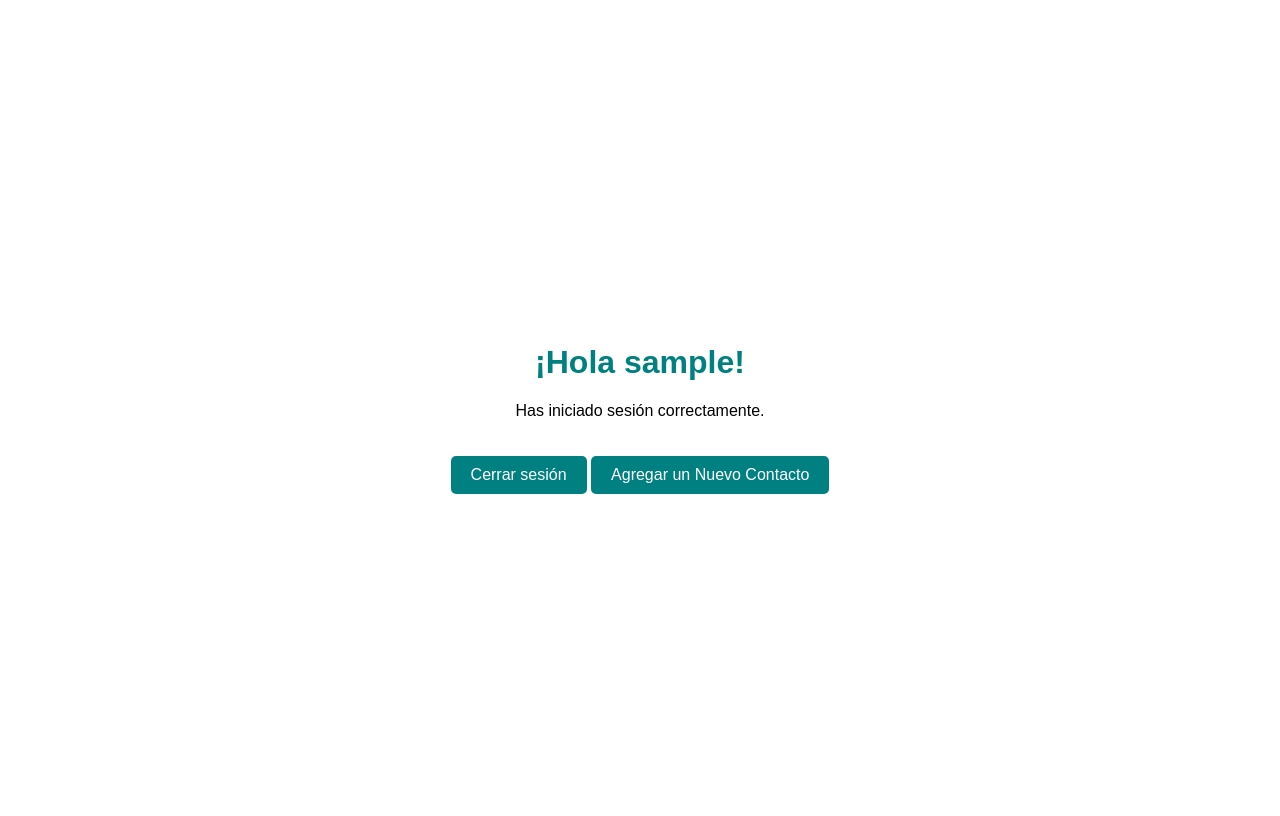
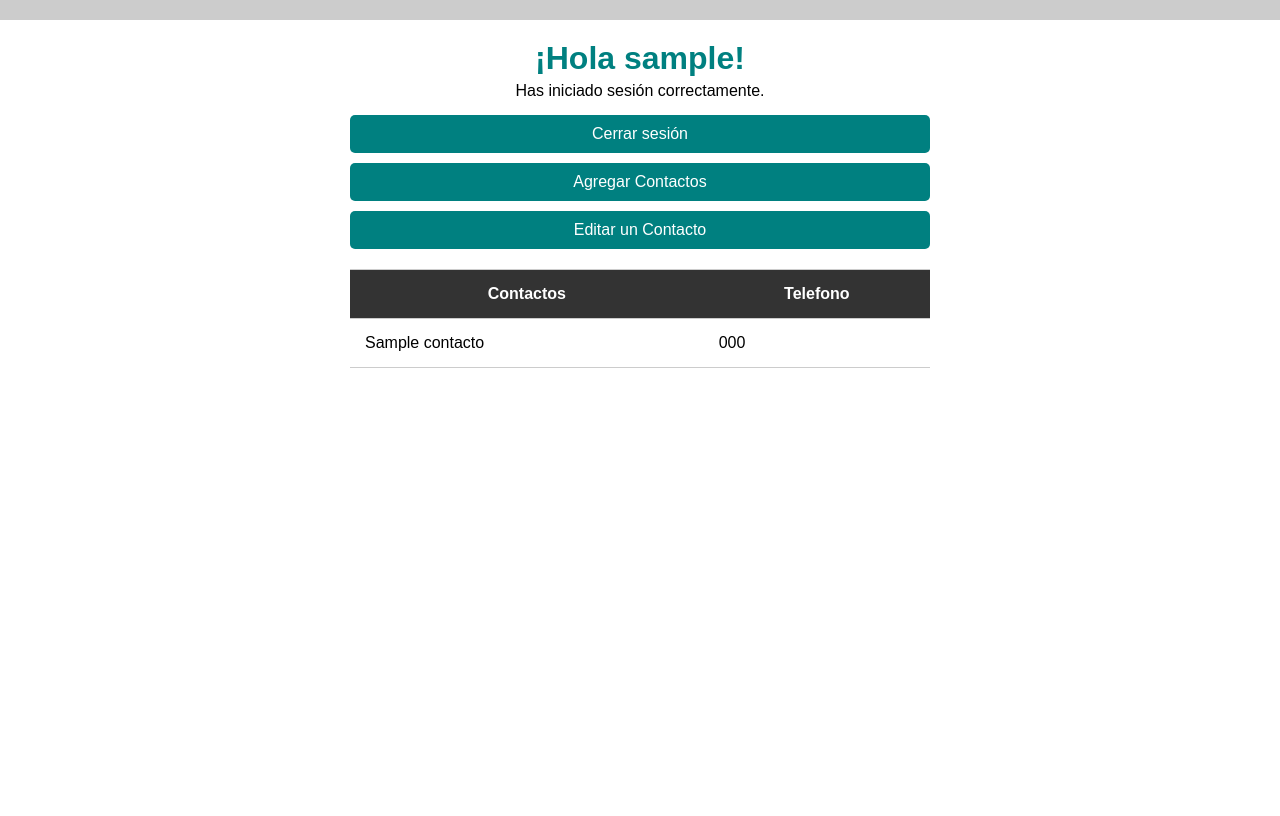
Before and after one commit to jhonn932/agenda-contacto-app, a Flask app: page /dashboard in a window 1280 px wide. After the commit the page ends 368 px from the top, so only its background shows below. Run offline with Flask 3, Linux system fonts and the light colour scheme; the visitor is signed in with stand-in values (Sample User, id 1); tables that the repository leaves empty or names only in its code hold one stand-in row (values such as "Sample post").

Commit message:
agregado de estilos a la tabla de contactos y se argrega una hoja de estilos para el dash

```diff
--- /dev/null
+++ b/static/stylesDash.css
@@ -0,0 +1,80 @@
+* {
+    margin: 0;
+    padding: 0;
+    box-sizing: border-box;
+}
+
+body {
+    font-family: sans-serif;
+}
+
+.nav {
+    width:100%;
+    padding:10px;
+    background:#ccc;
+    margin:auto;
+}
+
+.panel {
+    display:block;
+    width:100%;
+    max-width:600px;
+    border-radius: 10px;
+    text-align:center;
+    padding:10px;
+    margin:10px auto;
+}
+
+h1 {
+    color: teal;
+}
+
+p {
+    padding:5px;
+}
+
+
+a {
+    display:block;
+    margin-top: 10px;
+    padding: 10px 20px;
+    background: teal;
+    color: white;
+    border-radius: 5px;
+    text-decoration :none;
+}
+
+a:hover {
+    background: darkcyan;
+}
+
+table {
+    width:100%;
+    border-collapse:collapse;
+    margin:20px 0;
+}
+
+th, td {
+    border:1px solid #ccc;
+    padding:15px;
+    border-left: none;
+    border-right: none;
+}
+
+
+tr td {
+    text-align:left;
+}
+
+thead {
+    background-color: #333;
+    color:white;
+}
+
+tbody tr:nth-child(even) {
+    background-color: #f9f9f9;
+}
+
+tbody tr:hover {
+    background-color: #d1ecf1;
+}
--- a/templates/dashboard.html
+++ b/templates/dashboard.html
@@ -1,49 +1,37 @@
 <!DOCTYPE html>
-<html lang="es">
+<html lang="es-ES">
 <head>
     <meta charset="UTF-8">
     <title>Panel de Usuario</title>
-    <style>
-        body {
-            font-family: sans-serif;
-            display: flex;
-            justify-content: center;
-            align-items: center;
-            height: 100vh;
-        }
-
-        .panel {
-            padding: 30px;
-            border-radius: 10px;
-            text-align: center;
-        }
-
-        h1 {
-            color: teal;
-        }
-
-        a {
-            display: inline-block;
-            margin-top: 20px;
-            padding: 10px 20px;
-            background: teal;
-            color: white;
-            border-radius: 5px;
-            text-decoration :none;
-        }
-
-        a:hover {
-            background: darkcyan;
-        }
-    </style>
+    <meta name="viewport" content="width=device-width, initial-scale=1">
+    <link rel="stylesheet" href="{{ url_for('static', filename='stylesDash.css') }}">
 </head>
 <body>
+    <div class="nav">
+        <nav></nav>
+    </div>
     <div class="panel">
         <h1>¡Hola {{ session['usuario'] }}!</h1>
         <p>Has iniciado sesión correctamente.</p>
 
         <a href="{{ url_for('logout') }}">Cerrar sesión</a>
-        <a href="{{ url_for('agendar') }}">Agregar un Nuevo Contacto</a>
+        <a href="{{ url_for('agendar') }}">Agregar Contactos</a>
+        <a href="{{ url_for('editar') }}">Editar un Contacto</a>
+
+        <table>
+            <thead>
+                <th>Contactos</th>
+                <th>Telefono</th>
+            </thead>
+            <tbody>
+                {% for contacto in resultado %}
+                    <tr>
+                        <td> {{ contacto.nombre }} </td>
+                        <td> {{ contacto.telefono }} </td>
+                    </tr>
+                {% endfor %}
+            </tbody>
+        </table>
     </div>
 </body>
 </html>
```
Also changed, not shown: static/styles.css (+6 -2 lines), templates/editar.html (+32 -0 lines).
